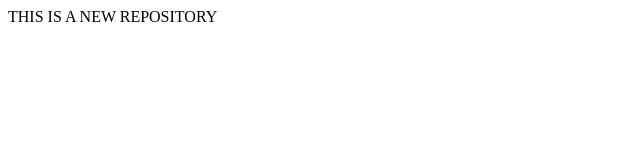
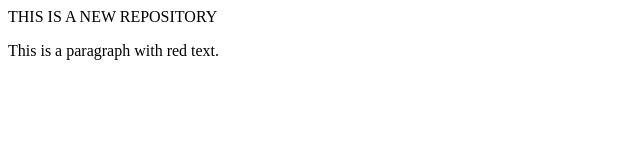
Before and after one commit to savikumar607-beep/localrepo, a plain HTML site: page index.html in a window 1280 px wide. Shown: the whole page, without its empty margins (0-640 px from the left). Drawn offline with Linux system fonts and the light colour scheme.

Commit message:
add new feature

```diff
--- a/index.html
+++ b/index.html
@@ -1 +1,2 @@
 <p> THIS IS A NEW REPOSITORY </p>
+<p>This is a paragraph with red text.</p>
```
